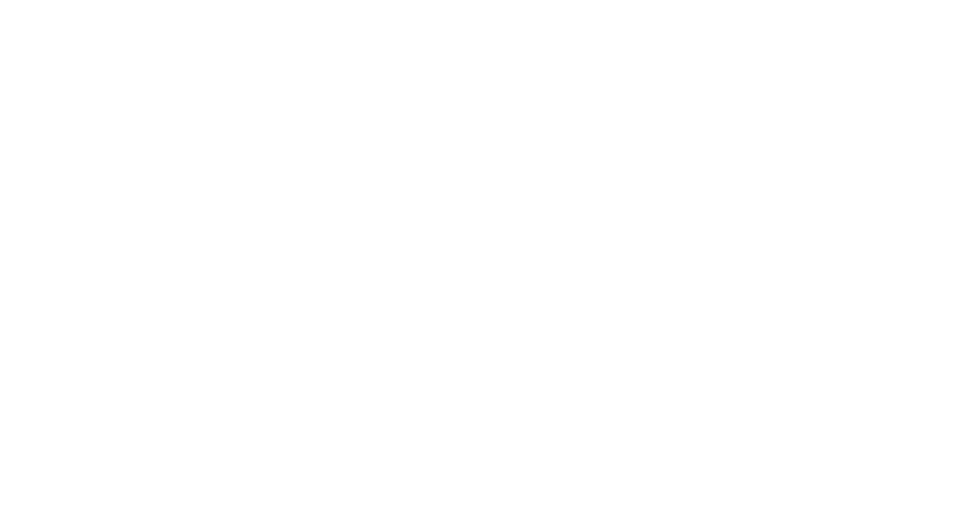
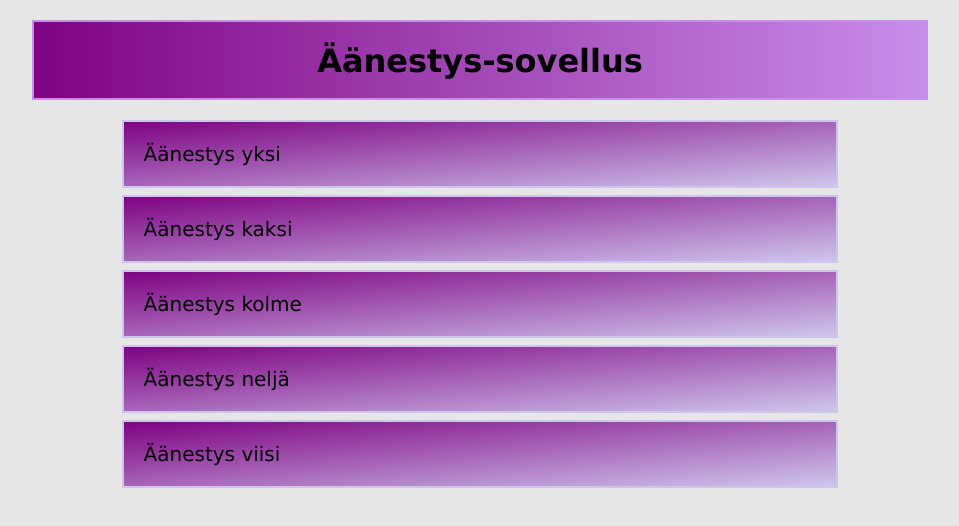
Before and after one commit to JojoSnow/Aanestys-sovellus, a plain HTML site: page index.html in a window 1280 px wide. Shown: the whole page, without its empty margins (160-1119 px from the left). Drawn offline with Linux system fonts and the light colour scheme.

Commit message:
small changes

```diff
--- a/css/style.css
+++ b/css/style.css
@@ -1,7 +1,42 @@
+:root {
+    --light-bg: #e7e6e6;
+    --light-color: #cec5ec;
+    --medium-color: #c88deb;
+    --dark-color: #7f0383;
+}
+
 * {
     box-sizing: border-box;
 }
 
-root {
-    --text: #f4f4f4;
+body {
+    margin: 0 auto;
+    padding: 0;
+    width: 70%;
+    background-color: var(--light-bg);
+    text-align: center;
+    font-family: Verdana, Geneva, Tahoma, sans-serif;
 }
+
+#header {
+    margin: 20px 0;
+    height: 80px;
+    background-image: linear-gradient(to right, var(--dark-color), var(--medium-color));
+    border: 2px solid var(--medium-color);
+}
+
+#header-title {
+    margin: 0;
+    padding: 20px;
+}
+
+.voting-item {
+    font-size: 20px;
+    text-align: left;
+    margin: 7px auto;
+    padding: 20px;
+    width: 80%;
+    background-image: linear-gradient(to bottom right, var(--dark-color), var(--light-color));
+    border: 2px solid var(--light-color);
+    cursor: pointer;
+}
--- a/index.html
+++ b/index.html
@@ -4,11 +4,24 @@
     <meta charset="UTF-8">
     <meta http-equiv="X-UA-Compatible" content="IE=edge">
     <meta name="viewport" content="width=device-width, initial-scale=1.0">
+    <link rel="stylesheet" href="/css/style.css">
     <title>Voting app</title>
 </head>
 <body>
+    <header id="header">
+        <h1 id="header-title">Äänestys-sovellus</h1>
+    </header>
+
     <section id="main">
+        <div id="voting">
+            <div id="vote-one" class="voting-item">Äänestys yksi</div>
+            <div id="vote-two" class="voting-item">Äänestys kaksi</div>
+            <div id="vote-three" class="voting-item">Äänestys kolme</div>
+            <div id="vote-four" class="voting-item">Äänestys neljä</div>
+            <div id="vote-five" class="voting-item">Äänestys viisi</div>
+        </div>
+    </section>
 
-    </section>
+    <script src="/js/script.js"></script>
 </body>
 </html>
```
Also changed, not shown: js/script.js (added).
